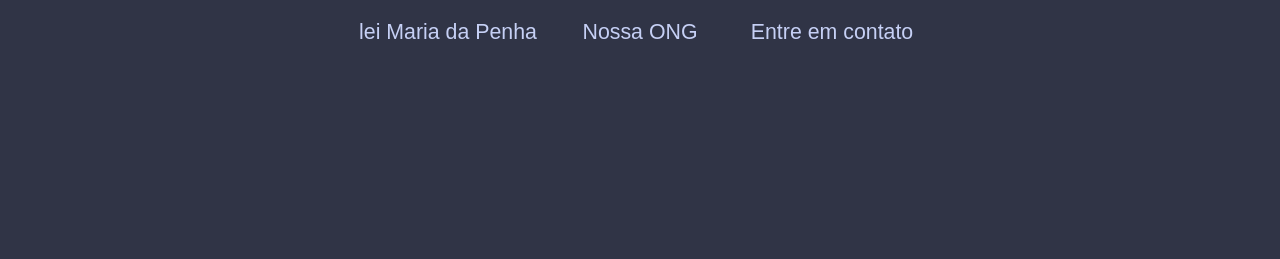
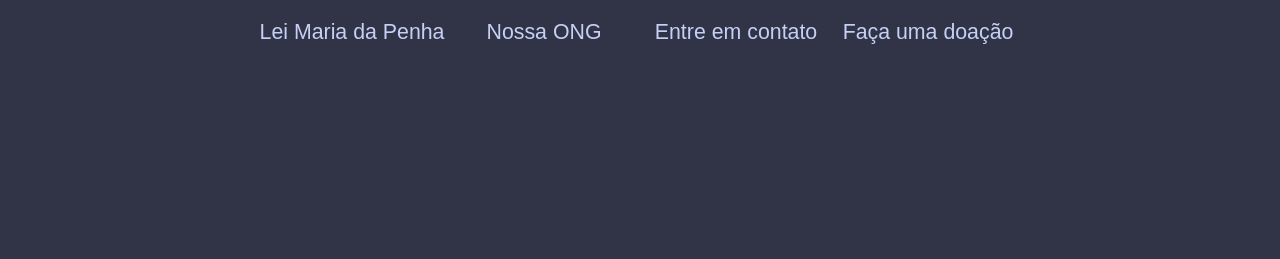
Before and after one commit to kraschowetz/trabalho-ong, a plain HTML site: page donate.html in a window 1280 px wide. Shown: the top 259 px of the page. Drawn offline with Linux system fonts and the light colour scheme.

Commit message:
padronizando o nav bar

```diff
--- a/donate.html
+++ b/donate.html
@@ -16,13 +16,16 @@
 			<div class="menu-topo">
 
 				<a class="btn-texto-puro" href="index.html">
-					lei Maria da Penha
+					Lei Maria da Penha
 				</a>
 				<a class="btn-texto-puro" href="about.html">
 					Nossa ONG
 				</a>
 				<a class="btn-texto-puro" href="contact.html">
 					Entre em contato
+				</a>
+				<a class="btn-texto-puro" href="donate.html">
+					Faça uma doação
 				</a>
 			</div>
 
```
Also changed, not shown: about.html (+3 -0 lines), contact.html (+4 -1 lines).
